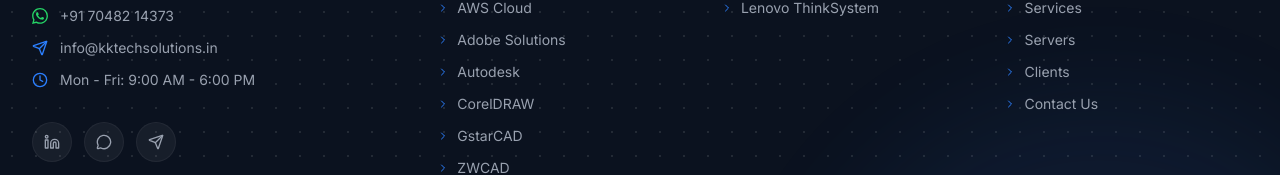
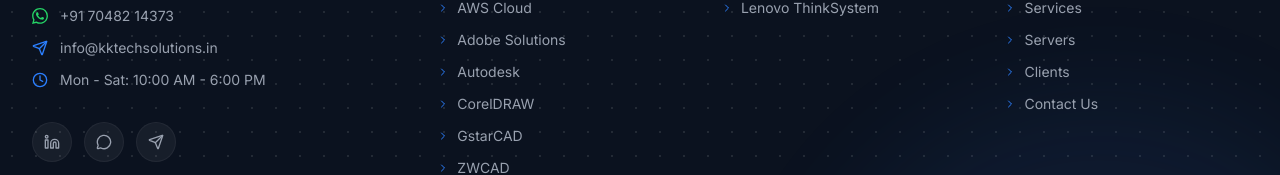
Before and after one commit to Giriraj419419/KK-TechSolutions, a React (Vite) app: page / in a window 1280 px wide. Shown: the part 7410-7585 px from the top of the page. Built offline with nearby package versions, Linux system fonts and the light colour scheme.

Commit message:
fix: update working hours to Mon - Sat: 10:00 AM - 6:00 PM

```diff
--- a/src/components/Footer.tsx
+++ b/src/components/Footer.tsx
@@ -61,7 +61,7 @@
               </p>
               <p className="flex items-center gap-3">
                 <Clock className="w-4 h-4 text-blue-500 shrink-0" />
-                <span>Mon - Fri: 9:00 AM - 6:00 PM</span>
+                <span>Mon - Sat: 10:00 AM - 6:00 PM</span>
               </p>
             </div>
 
```
